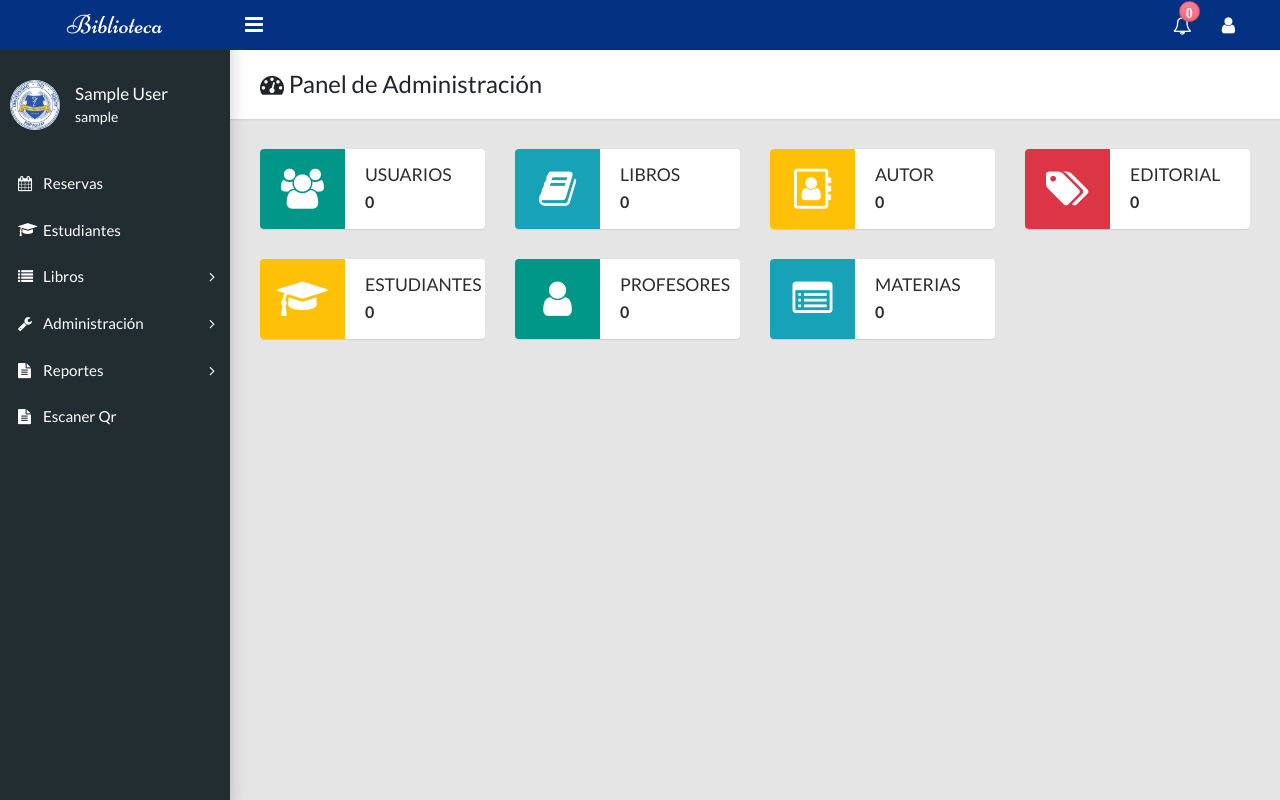
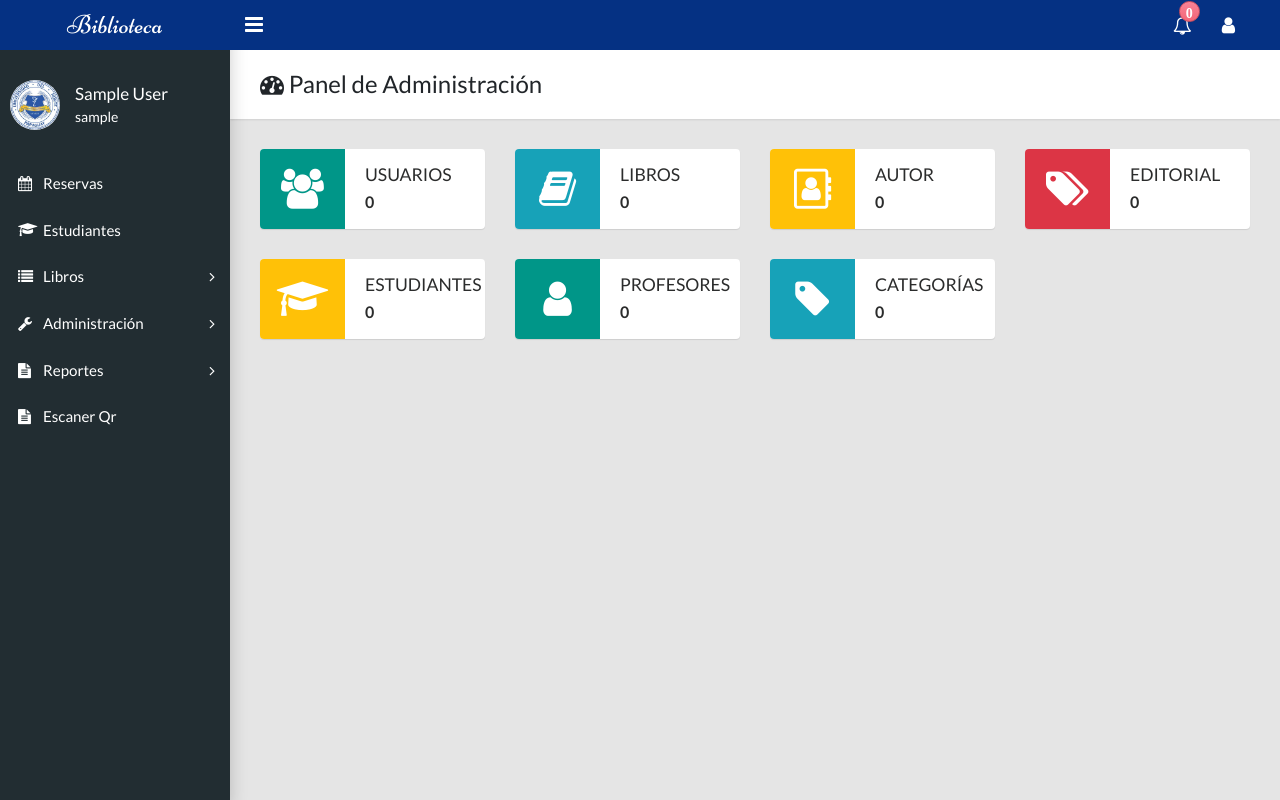
Before and after one commit to MarcosDetalis/biblio_sys, a PHP site: page /root/Configuracion/admin in a window 1280 px wide. Run offline with PHP 8.4, Linux system fonts and the light colour scheme; the visitor is signed in with stand-in values (Sample User, id 1); data that the repository does not hold is empty; some libraries are stand-ins or nearby versions.

Commit message:
ajuste en el meni principal mostrada el menu de materia y debia mostrar el nuevo categoria

```diff
--- a/Controllers/Configuracion.php
+++ b/Controllers/Configuracion.php
@@ -29,7 +29,7 @@ class Configuracion extends Controller
             'reservas'=>['total'=>(int)$res['reservas_activas']],
             'prestamos'=>['total'=>(int)$res['prestamos_activos']],
             'multas'=>['total'=>(int)$res['multas_pendientes']],
-            'materias'=>$this->model->selectDatos('materias','activo'),
+            'categorias'=>$this->model->selectDatos('categorias','activo'),
             'autores'=>$this->model->selectDatos('autores','activo'),
             'editoriales'=>$this->model->selectDatos('editoriales','activo'),
             // Antes esta tarjeta mostraba el total de TODOS los usuarios (admin +
--- a/Models/ConfiguracionModel.php
+++ b/Models/ConfiguracionModel.php
@@ -26,7 +26,7 @@ class ConfiguracionModel extends Query
         return 'modificado';
     }
     public function selectDatos($nombre,$estado){
-        $permitidas=['usuarios'=>'activo','libros'=>'activo','ejemplares'=>'activo','materias'=>'activo','autores'=>'activo','editoriales'=>'activo'];
+        $permitidas=['usuarios'=>'activo','libros'=>'activo','ejemplares'=>'activo','categorias'=>'activo','autores'=>'activo','editoriales'=>'activo'];
         if(!isset($permitidas[$nombre]))return['total'=>0];
         return $this->select("SELECT COUNT(*) total FROM {$nombre} WHERE {$permitidas[$nombre]}=1");
     }
--- a/Views/Configuracion/home.php
+++ b/Views/Configuracion/home.php
@@ -55,10 +55,10 @@
     </div>
 
     <div class="col-md-6 col-lg-3">
-        <div class="widget-small info coloured-icon"><i class="icon fa fa-list-alt fa-3x"></i>
-            <a class="info" href="<?php echo base_url; ?>Materia">
-                <h4>Materias</h4>
-                <p><b><?php echo $data['materias']['total'] ?></b></p>
+        <div class="widget-small info coloured-icon"><i class="icon fa fa-tag fa-3x"></i>
+            <a class="info" href="<?php echo base_url; ?>Categoria">
+                <h4>Categorías</h4>
+                <p><b><?php echo $data['categorias']['total'] ?></b></p>
             </a>
         </div>
     </div>
```
